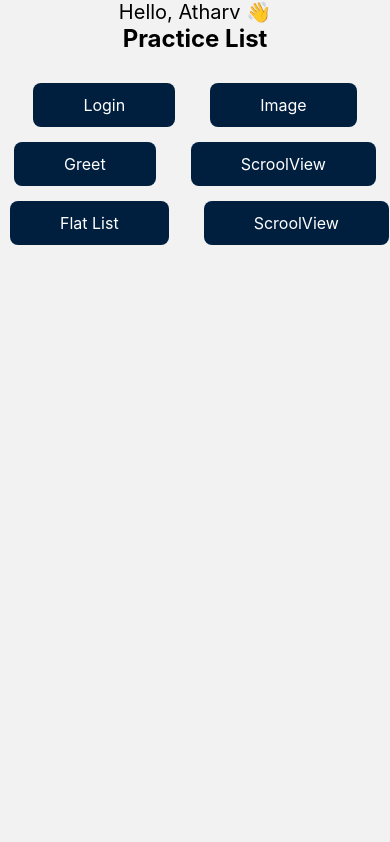
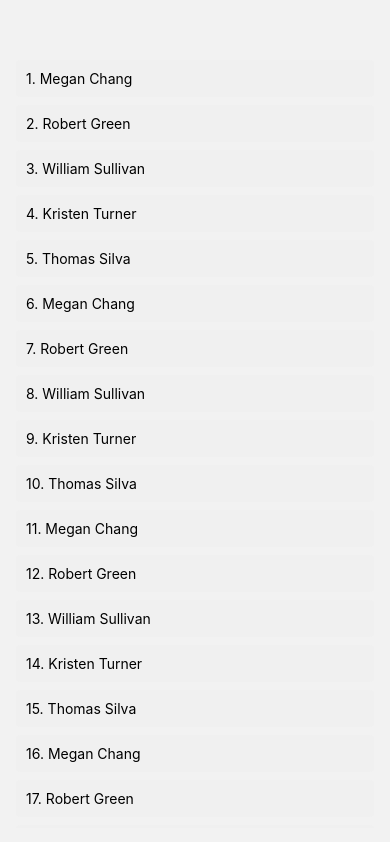
Before and after one commit to athuchandole/RN-mfp, a React Native app: screen /FlatListScreen in a window 390 px wide. Built offline with nearby package versions, Linux system fonts and the light colour scheme.

Commit message:
Separate List

```diff
--- a/App.js
+++ b/App.js
@@ -13,6 +13,8 @@ import CallGreet from './screen/CallGreet';
 import SView from './screen/ScrollView/SView';
 import HView from './screen/ScrollView/HView';
 import Flist from './screen/Flatlist/Flist';
+import FlatListScreen from './screen/FlatListScreen';
+import ScrollViewScreen from './screen/ScrollViewScreen';
 
 const Stack = createNativeStackNavigator();
 
@@ -30,6 +32,8 @@ const App = () => {
           <Stack.Screen name="SView" component={SView} />
           <Stack.Screen name="HView" component={HView} />
           <Stack.Screen name="Flist" component={Flist} />
+          <Stack.Screen name="FlatListScreen" component={FlatListScreen} />
+          <Stack.Screen name="ScrollViewScreen" component={ScrollViewScreen} />
         </Stack.Navigator>
       </SafeAreaView>
     </NavigationContainer>
--- /dev/null
+++ b/components/StudentCard.js
@@ -0,0 +1,20 @@
+// components/StudentCard.js
+import React from 'react';
+import { View, Text, StyleSheet } from 'react-native';
+
+const StudentCard = ({ name, lastname, rollNumber }) => (
+    <View style={styles.card}>
+        <Text>{`${rollNumber}. ${name} ${lastname}`}</Text>
+    </View>
+);
+
+const styles = StyleSheet.create({
+    card: {
+        padding: 10,
+        marginVertical: 4,
+        backgroundColor: '#f0f0f0',
+        borderRadius: 4,
+    },
+});
+
+export default StudentCard;
--- /dev/null
+++ b/data/studentData.js
@@ -0,0 +1,18 @@
+// data/studentData.js
+const originalData = [
+    { name: "Megan", lastname: "Chang", rollNumber: 1 },
+    { name: "Robert", lastname: "Green", rollNumber: 2 },
+    { name: "William", lastname: "Sullivan", rollNumber: 3 },
+    { name: "Kristen", lastname: "Turner", rollNumber: 4 },
+    { name: "Thomas", lastname: "Silva", rollNumber: 5 }
+];
+
+const studentData = Array.from({ length: 500 }, (_, i) => {
+    const item = originalData[i % originalData.length];
+    return {
+        ...item,
+        rollNumber: i + 1
+    };
+});
+
+export default studentData;
--- /dev/null
+++ b/screen/FlatListScreen.js
@@ -0,0 +1,33 @@
+// screens/FlatListScreen.js
+import React from 'react';
+import { FlatList, View, StyleSheet, Button } from 'react-native';
+import StudentCard from '../components/StudentCard';
+import studentData from '../data/studentData';
+
+const FlatListScreen = ({ navigation }) => {
+    return (
+        <View style={styles.container}>
+            <FlatList
+                data={studentData}
+                keyExtractor={(item, index) => index.toString()}
+                renderItem={({ item }) => (
+                    <StudentCard
+                        name={item.name}
+                        lastname={item.lastname}
+                        rollNumber={item.rollNumber}
+                    />
+                )}
+            />
+        </View>
+    );
+};
+
+const styles = StyleSheet.create({
+    container: {
+        flex: 1,
+        padding: 16,
+        marginTop: 40,
+    },
+});
+
+export default FlatListScreen;
--- /dev/null
+++ b/screen/ScrollViewScreen.js
@@ -0,0 +1,29 @@
+// screens/ScrollViewScreen.js
+import React from 'react';
+import { ScrollView, View, StyleSheet, Button } from 'react-native';
+import StudentCard from '../components/StudentCard';
+import studentData from '../data/studentData';
+
+const ScrollViewScreen = ({ navigation }) => {
+    return (
+        <ScrollView contentContainerStyle={styles.container}>
+            {studentData.map((item, index) => (
+                <StudentCard
+                    key={index}
+                    name={item.name}
+                    lastname={item.lastname}
+                    rollNumber={item.rollNumber}
+                />
+            ))}
+        </ScrollView>
+    );
+};
+
+const styles = StyleSheet.create({
+    container: {
+        padding: 16,
+        marginTop: 40,
+    },
+});
+
+export default ScrollViewScreen;
--- a/screen/other.jsx
+++ b/screen/other.jsx
@@ -5,6 +5,8 @@ import CustomBtn from '../components/CustomBtn';
 import Login from './login';
 import SView from './ScrollView/SView';
 import Flist from './Flatlist/Flist';
+import FlatListScreen from './FlatListScreen';
+import ScrollViewScreen from './ScrollViewScreen';
 
 const Other = ({ navigation }) => {
     return (
@@ -23,7 +25,10 @@ const Other = ({ navigation }) => {
             </View>
             <View style={styles.row}>
                 <CustomBtn title="Flat List" onPress={() => navigation.navigate('Flist')} />
-                <CustomBtn title="ScroolView" onPress={() => navigation.navigate('')} />
+            </View>
+            <View style={styles.row}>
+                <CustomBtn title="Flat List" onPress={() => navigation.navigate('FlatListScreen')} />
+                <CustomBtn title="Scroll View" onPress={() => navigation.navigate('ScrollViewScreen')} />
             </View>
         </View>
     );
```
